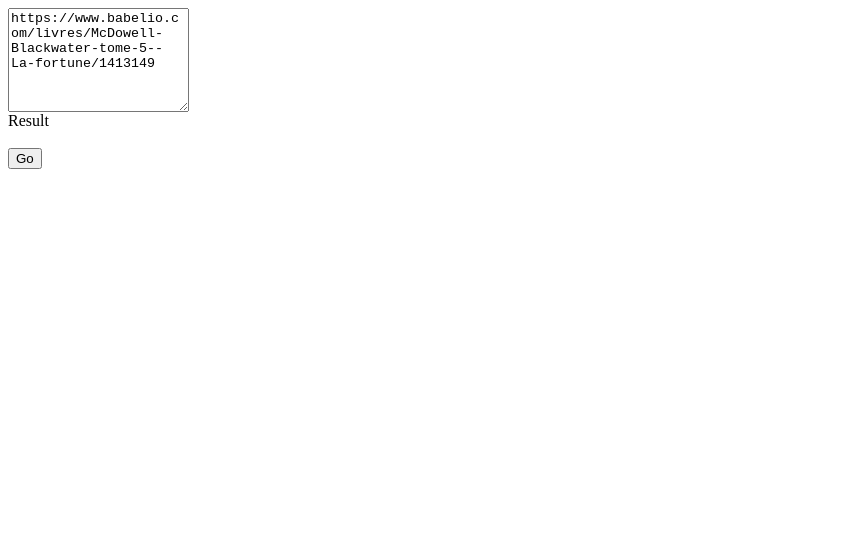
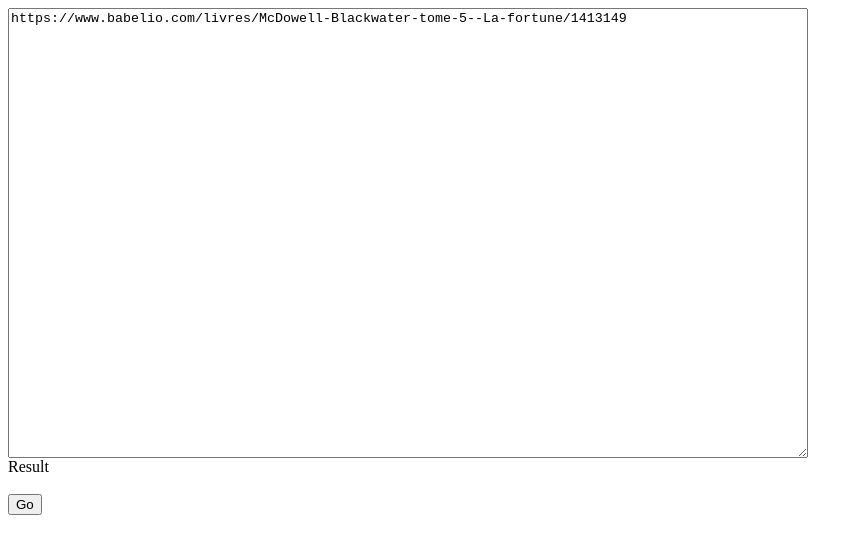
Before and after one commit to leblog92/can1, a plain HTML site: page index.html in a window 1280 px wide. Shown: the whole page, without its empty margins (0-863 px from the left). Drawn offline with Linux system fonts and the light colour scheme.

Commit message:
Update index.html

```diff
--- a/index.html
+++ b/index.html
@@ -3,8 +3,8 @@
 <meta charset="utf-8">
 <style>
 #list{
-width:auto;
-height:auto;
+width:800px;
+height:450px;
 }
 </style>
 
@@ -17,33 +17,24 @@
 <button id="butt1">Go</button>
 
 <script>
-function textAreaAdjust(element) {
-  element.style.height = "1px";
-  element.style.height = (25+element.scrollHeight)+"px";
-}
-
-textAreaAdjust(document.getElementById("list"))
-
 const getTitle=(url)=>{
 	return fetch(`https://crossorigin.me/${url}`)
 		.then((response)=>response.text())
 		.then((html)=>{
-			const doc = new DOMParser().parseFromString(html, "text/html");
-			const title = doc.querySelectorAll('title')[0];
+			const doc=new DOMParser().parseFromString(html,"text/html");
+			const title=doc.querySelectorAll("title")[0];
 			return title.innerText;
 	});
 };
 
 document.getElementById("butt1").addEventListener("click",myfun);
 
-
 function myfun(){
 var urls=document.getElementById("list").value.split("\n");
 document.getElementById("div1").innerHTML=urls;
-
 Promise.all(
-urls.map((url)=>getTitle(url))
-).then((titles)=>{
+urls.map((url) => getTitle(url))
+).then((titles) => {
 console.log(titles);
 });
 
```
